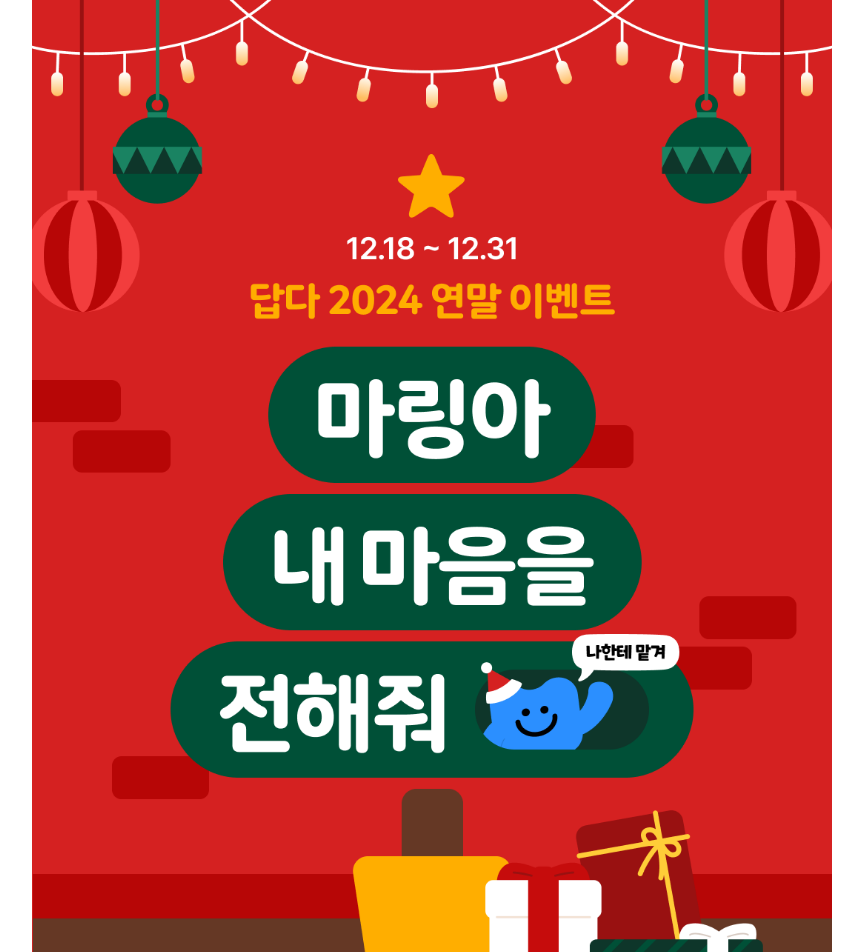
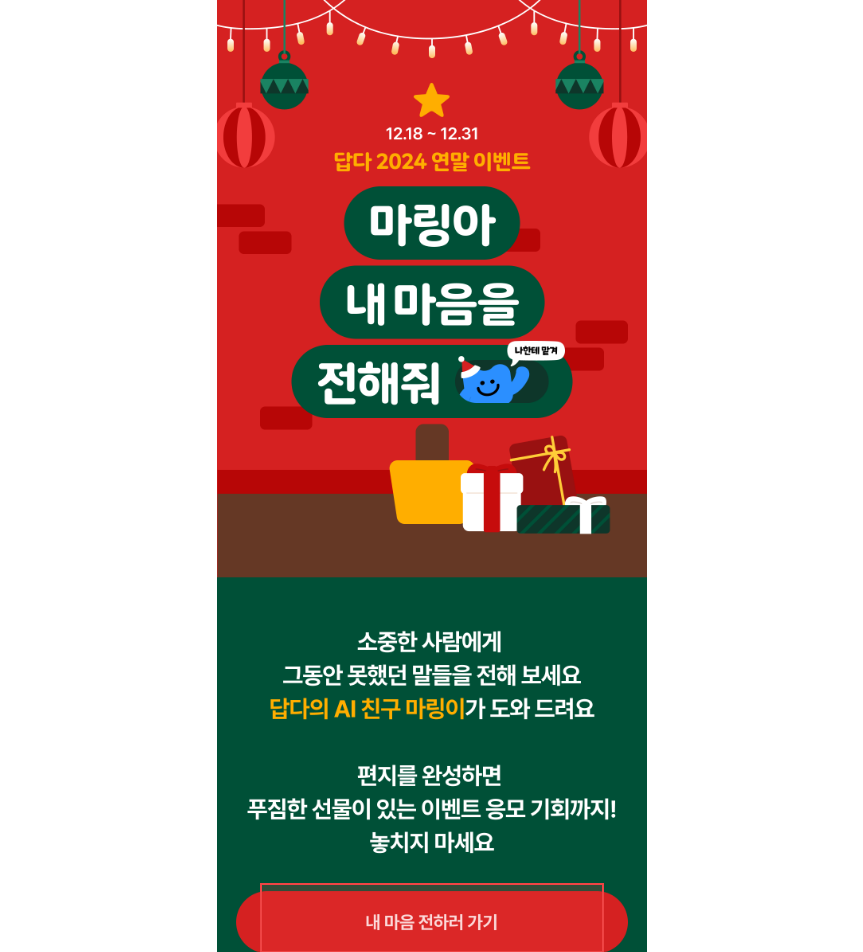
Before and after one commit to insunglee12/Webapp_test, a Next.js app: page / in a window 1280 px wide. Shown: the top 952 px of the page, without its empty margins (208-1071 px from the left). Built offline with nearby package versions, Linux system fonts and the light colour scheme.

Commit message:
메인페이지 사이즈 조정 2

```diff
--- a/next.config.js
+++ b/next.config.js
@@ -3,6 +3,8 @@
   /* config options here */
   images: {
     unoptimized: true,
+    deviceSizes: [320, 420, 768, 1024, 1200],
+    imageSizes: [16, 32, 48, 64, 96, 128, 256],
   },
 };
 
--- a/src/app/page.tsx
+++ b/src/app/page.tsx
@@ -1,31 +1,34 @@
 'use client';
 
+import Image from 'next/image';
 import { useRouter } from 'next/navigation';
-import Image from 'next/image';
 
 export default function Home() {
   const router = useRouter();
 
   const handleClick = () => {
-    // 클릭 핸들러 로직
+    router.push('/select-image');
   };
 
   return (
     <main className="min-h-screen w-full flex flex-col items-center justify-center bg-white">
-      <div className="relative w-full max-w-[800px] mx-auto">
+      <div className="relative w-full max-w-[430px] mx-auto">
+        <div className="relative w-full" style={{ paddingTop: '232.78%' }}>
           <Image
             src="/event_1_mainpage.png"
             alt="이벤트 메인 페이지"
-          width={800}
-          height={1000}
-          className="w-full h-auto"
+            fill
+            style={{
+              objectFit: 'contain',
+              objectPosition: 'top'
+            }}
             priority
           />
           <div
             onClick={handleClick}
             className={`
-            absolute bottom-[4.6%] left-[10%] right-[10%] h-[6.4%]
-            cursor-pointer
+              absolute bottom-[4.8%] left-[10%] right-[10%] h-[7%]
+              cursor-pointer z-10
               ${process.env.NODE_ENV === 'development' ?
                 'border-2 border-red-500 bg-red-500 bg-opacity-20' :
                 ''}
@@ -33,6 +36,7 @@
             aria-label="내 마음 전하러 가기"
           />
         </div>
+      </div>
     </main>
   );
 }
```
Lines whose indentation alone changed are shown as unchanged.
